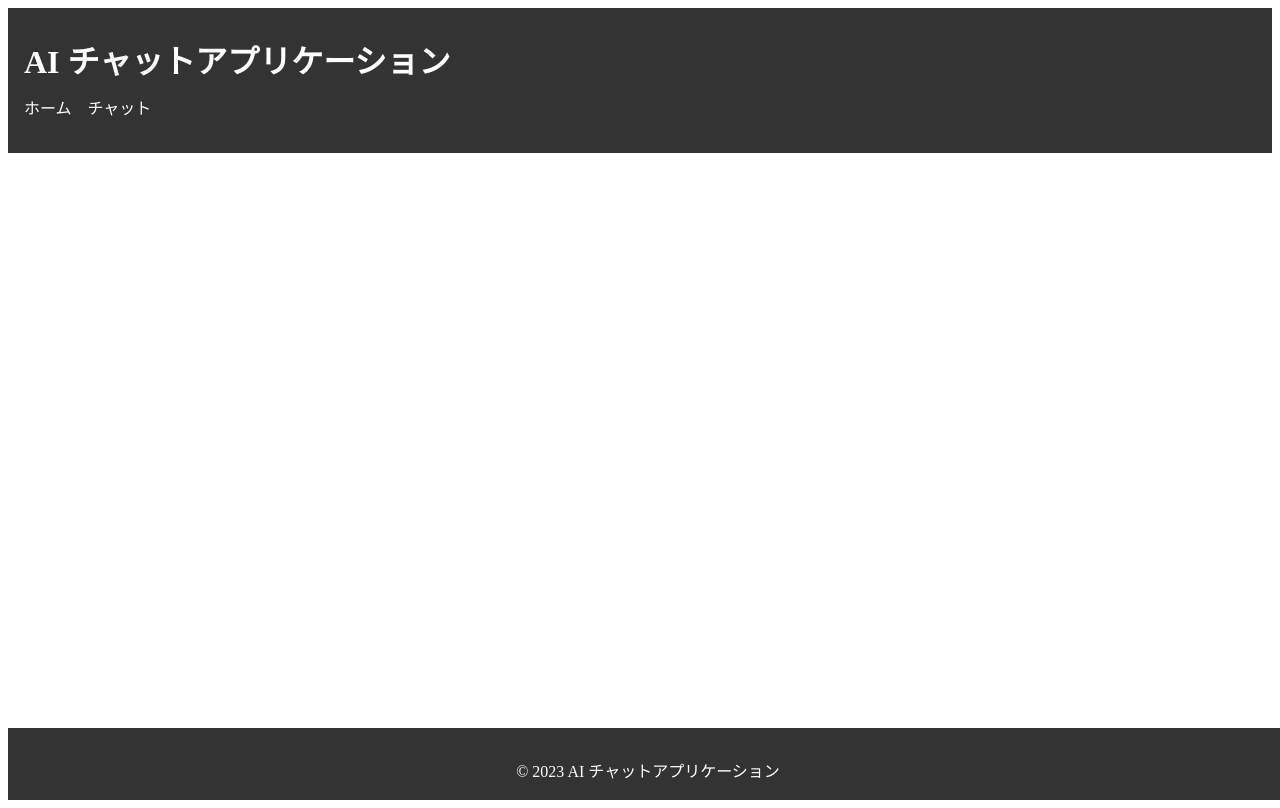
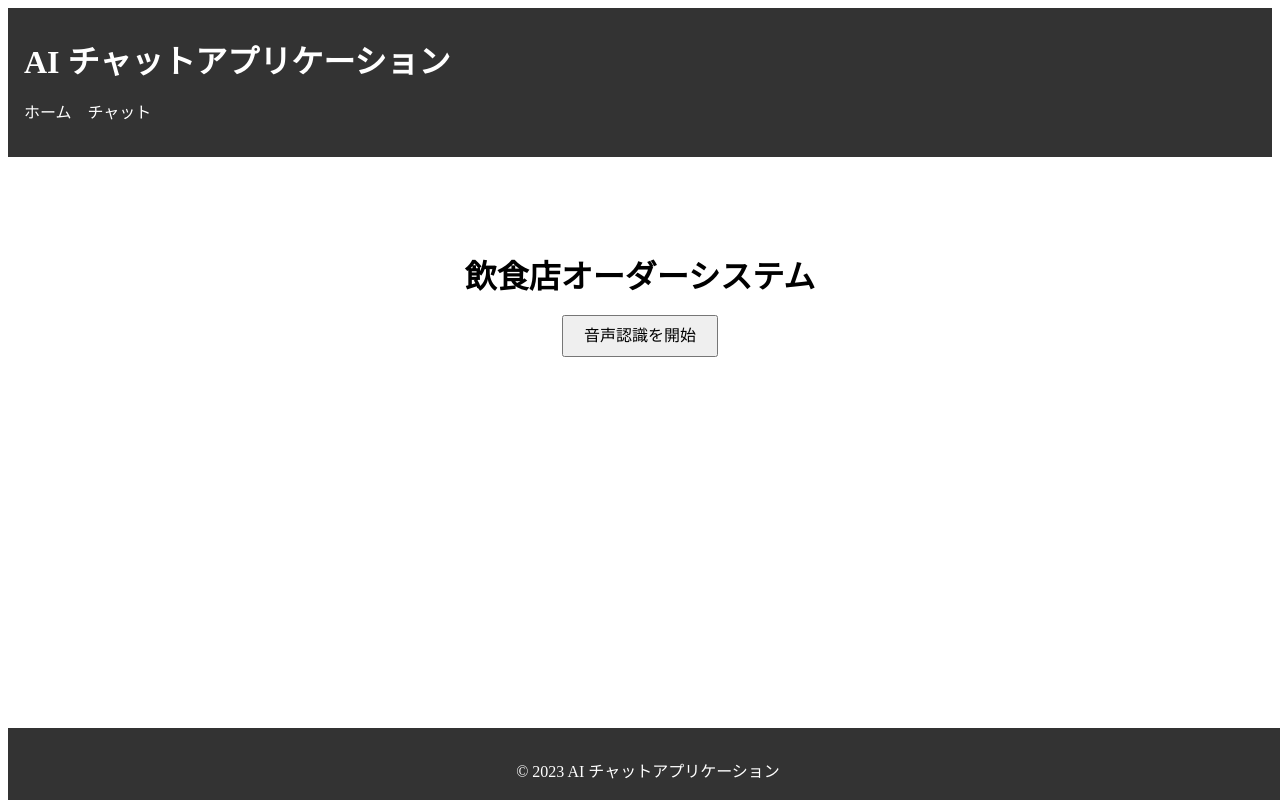
Before and after one commit to purupurupu/nuxt-flask, a Nuxt app in the folder frontend/: page / in a window 1280 px wide. Built offline with nearby package versions, Linux system fonts and the light colour scheme.

Commit message:
feat:大枠作成フロント

```diff
--- /dev/null
+++ b/frontend/components/SpeechButton.vue
@@ -0,0 +1,103 @@
+<template>
+  <div>
+    <button @click="toggleListening">
+      {{ listening ? '停止' : '音声認識を開始' }}
+    </button>
+    <div v-if="listening">
+      <p>音声を入力中...</p>
+      <!-- 入力状況に応じたUIの変更をここに追加 -->
+    </div>
+    <div v-if="audioUrl">
+      <p>音声データを再生中...</p>
+      <audio :src="audioUrl" controls />
+    </div>
+  </div>
+</template>
+
+<script setup>
+import { ref } from 'vue'
+
+const listening = ref(false)
+const audioUrl = ref('')
+let mediaRecorder = null
+let audioChunks = []
+
+const toggleListening = async () => {
+  if (listening.value) {
+    stopRecognition()
+  } else {
+    startRecognition()
+  }
+}
+
+const startRecognition = () => {
+  navigator.mediaDevices
+    .getUserMedia({ audio: true })
+    .then((stream) => {
+      listening.value = true
+      mediaRecorder = new MediaRecorder(stream)
+      audioChunks = []
+
+      mediaRecorder.ondataavailable = (event) => {
+        audioChunks.push(event.data)
+      }
+
+      mediaRecorder.onstop = () => {
+        const audioBlob = new Blob(audioChunks, { type: 'audio/wav' })
+        sendAudio(audioBlob)
+      }
+
+      mediaRecorder.start()
+    })
+    .catch((error) => {
+      console.error('マイクのアクセスに失敗しました：', error)
+    })
+}
+
+const stopRecognition = () => {
+  if (mediaRecorder) {
+    mediaRecorder.stop()
+    listening.value = false
+  }
+}
+
+const sendAudio = async (audioBlob) => {
+  const formData = new FormData()
+  formData.append('audio', audioBlob, 'recording.wav')
+
+  try {
+    const response = await fetch('http://YOUR_BACKEND_URL:5000/process_audio', {
+      method: 'POST',
+      body: formData,
+    })
+
+    if (!response.ok) {
+      const errorData = await response.json()
+      console.error('バックエンドエラー：', errorData.error)
+      return
+    }
+
+    const blob = await response.blob()
+    audioUrl.value = URL.createObjectURL(blob)
+    playAudio()
+  } catch (error) {
+    console.error('音声送信エラー：', error)
+  }
+}
+
+const playAudio = () => {
+  const audio = new Audio(audioUrl.value)
+  audio.play()
+}
+</script>
+
+<style scoped>
+button {
+  padding: 10px 20px;
+  font-size: 16px;
+}
+p {
+  margin-top: 10px;
+  font-size: 14px;
+}
+</style>
--- /dev/null
+++ b/frontend/pages/index.vue
@@ -0,0 +1,22 @@
+<template>
+  <div class="container">
+    <h1>飲食店オーダーシステム</h1>
+    <SpeechButton />
+  </div>
+</template>
+
+<script setup>
+import SpeechButton from '~/components/SpeechButton.vue'
+</script>
+
+<style>
+.container {
+  display: flex;
+  flex-direction: column;
+  align-items: center;
+  margin-top: 50px;
+}
+h1 {
+  margin-bottom: 20px;
+}
+</style>
```
